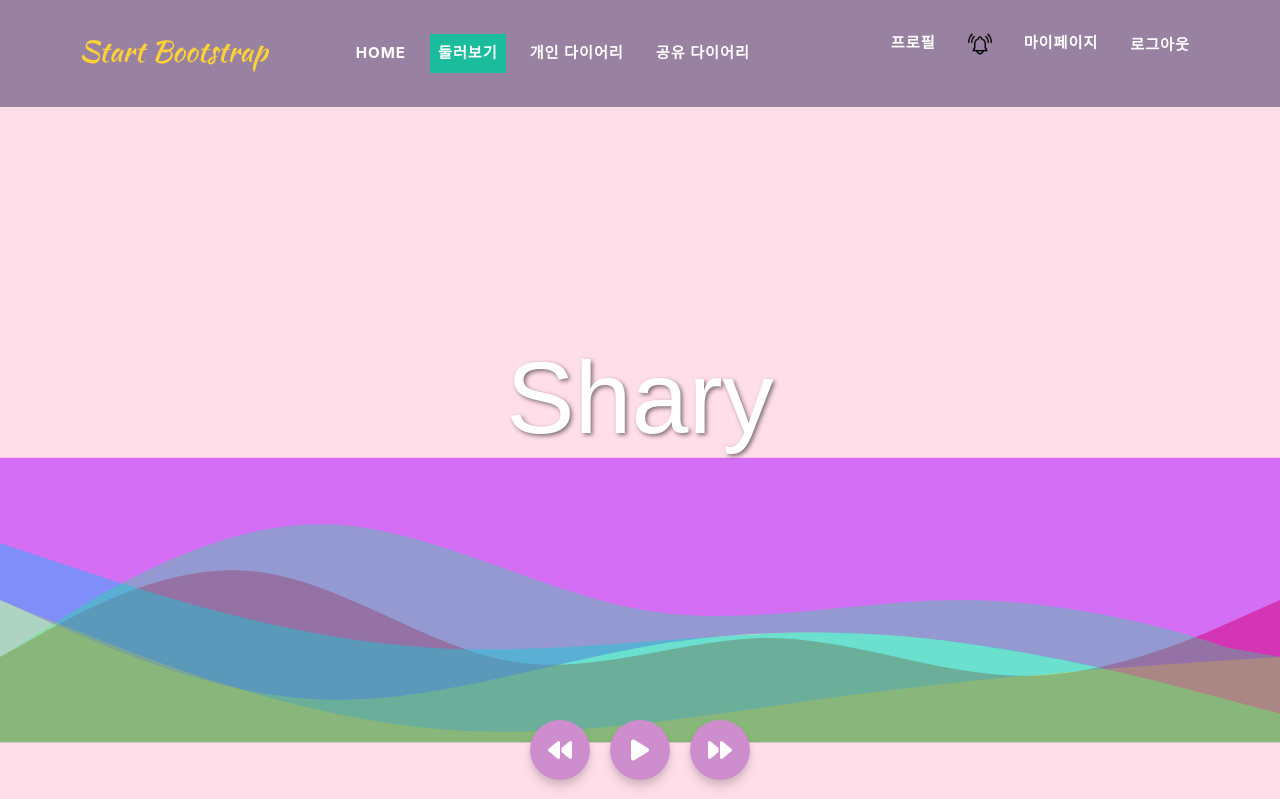
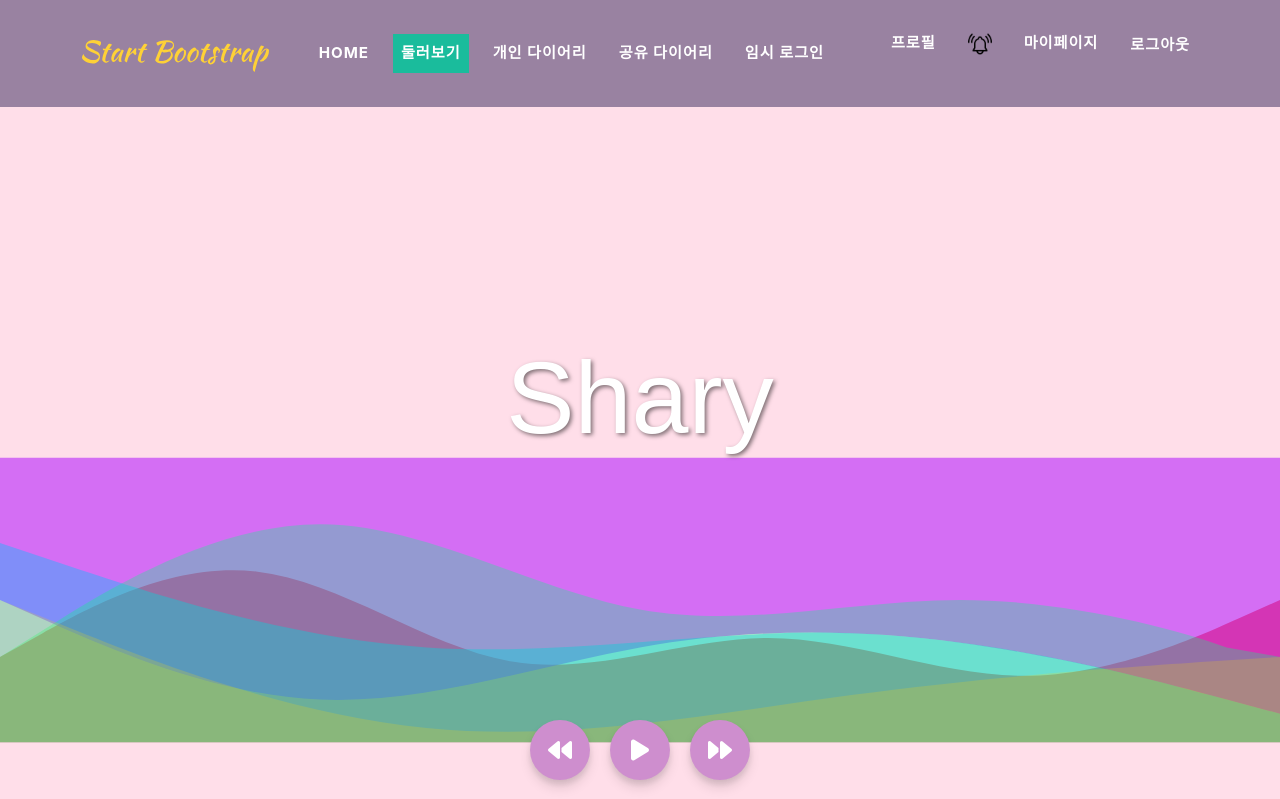
Before and after one commit to cold-noodle-king/sharyProject, a Spring Boot app: page / in a window 1280 px wide. Shown: the top 799 px of the page. Run offline with Spring Boot 4, Linux system fonts and the light colour scheme; the visitor is signed in with stand-in values (Sample User, id 1); some of the project's set-up classes (security, data sources, template engines, error pages and the like) are left out, and stand-ins take their place; some libraries are stand-ins or nearby versions.

Commit message:
9/13 오전 9시 16분 헤더에 임시로그인 작성

```diff
--- a/src/main/resources/templates/fragments/header.html
+++ b/src/main/resources/templates/fragments/header.html
@@ -21,6 +21,7 @@
                     <li class="nav-item"><a class="nav-link" href="#portfolio">둘러보기</a></li> <!-- ID로 변경 -->
                     <li class="nav-item"><a class="nav-link" th:href="@{/personal/MyDiary}">개인 다이어리</a></li>
                     <li class="nav-item"><a class="nav-link" th:href="@{/share/main}">공유 다이어리</a></li>
+                    <li class="nav-item"><a class="nav-link" th:href="@{/member/loginForm}">임시 로그인</a></li>
                 </ul>
 
                 <!-- 오른쪽에 위치할 링크 -->
```
